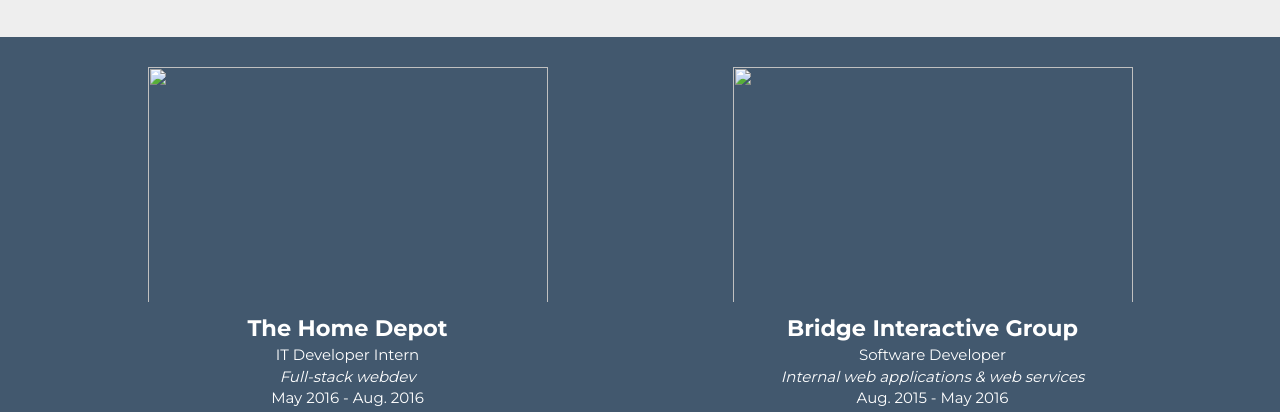
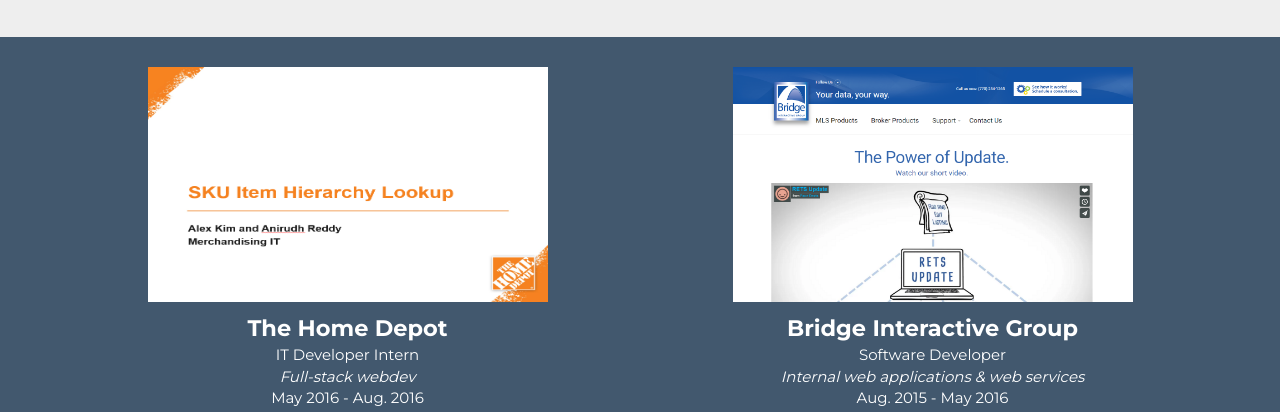
Before and after one commit to akim316/akim316.github.io, a plain HTML site: page index.html in a window 1280 px wide. Shown: the part 540-952 px from the top of the page. Drawn offline with nearby package versions, Linux system fonts and the light colour scheme; files that its build step writes are made by us from their sources; files whose address does not match are found by name.

Commit message:
quick fix 1

```diff
--- a/check/index.html
+++ b/index.html
@@ -52,7 +52,7 @@
                         <a href="#page-top"></a>
                     </li>
                     <li>
-                        <a href="resources/resume.pdf" target="_blank">MY RESUME</a>
+                        <a href="resources/Resume.pdf" target="_blank">MY RESUME</a>
                     </li>
                 </ul>
             </div>
@@ -77,7 +77,7 @@
             <div class="row">
                 <div class="col-lg-6">
                     <div class="portfolio-caption">
-                        <img src="images/thd.png"><br/>
+                        <img src="images/thd.PNG"><br/>
                         <span>The Home Depot</span><br/>
                         IT Developer Intern<br/>
                         <i>Full-stack webdev</i><br/>
@@ -86,7 +86,7 @@
                 </div>
                 <div class="col-lg-6">
                     <div class="portfolio-caption">
-                        <img src="images/big.png"><br/>
+                        <img src="images/big.PNG"><br/>
                         <span>Bridge Interactive Group</span><br/>
                         Software Developer<br/>
                         <i>Internal web applications &amp; web services</i><br/>
```
Also changed, not shown: check/kasfd.txt (deleted).
